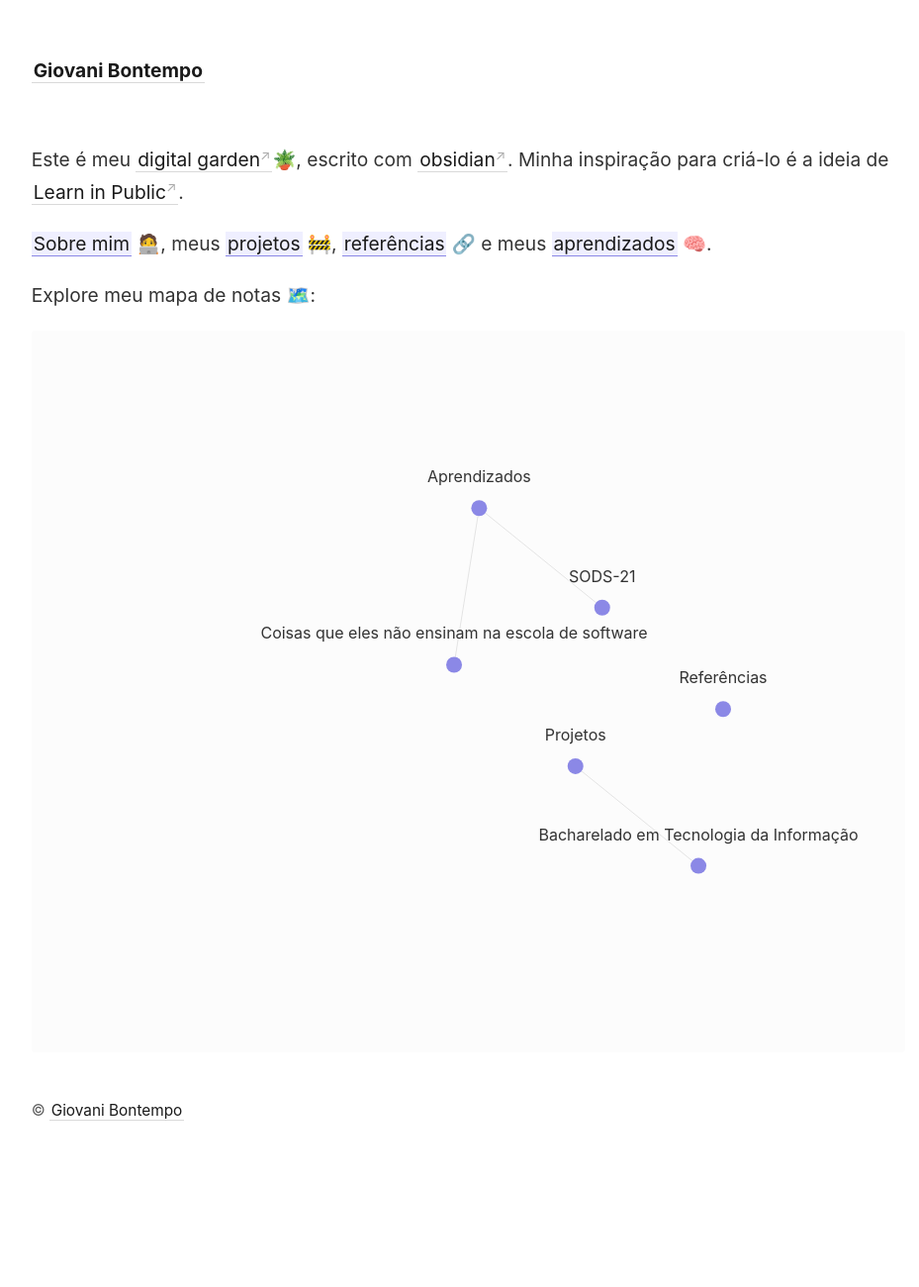
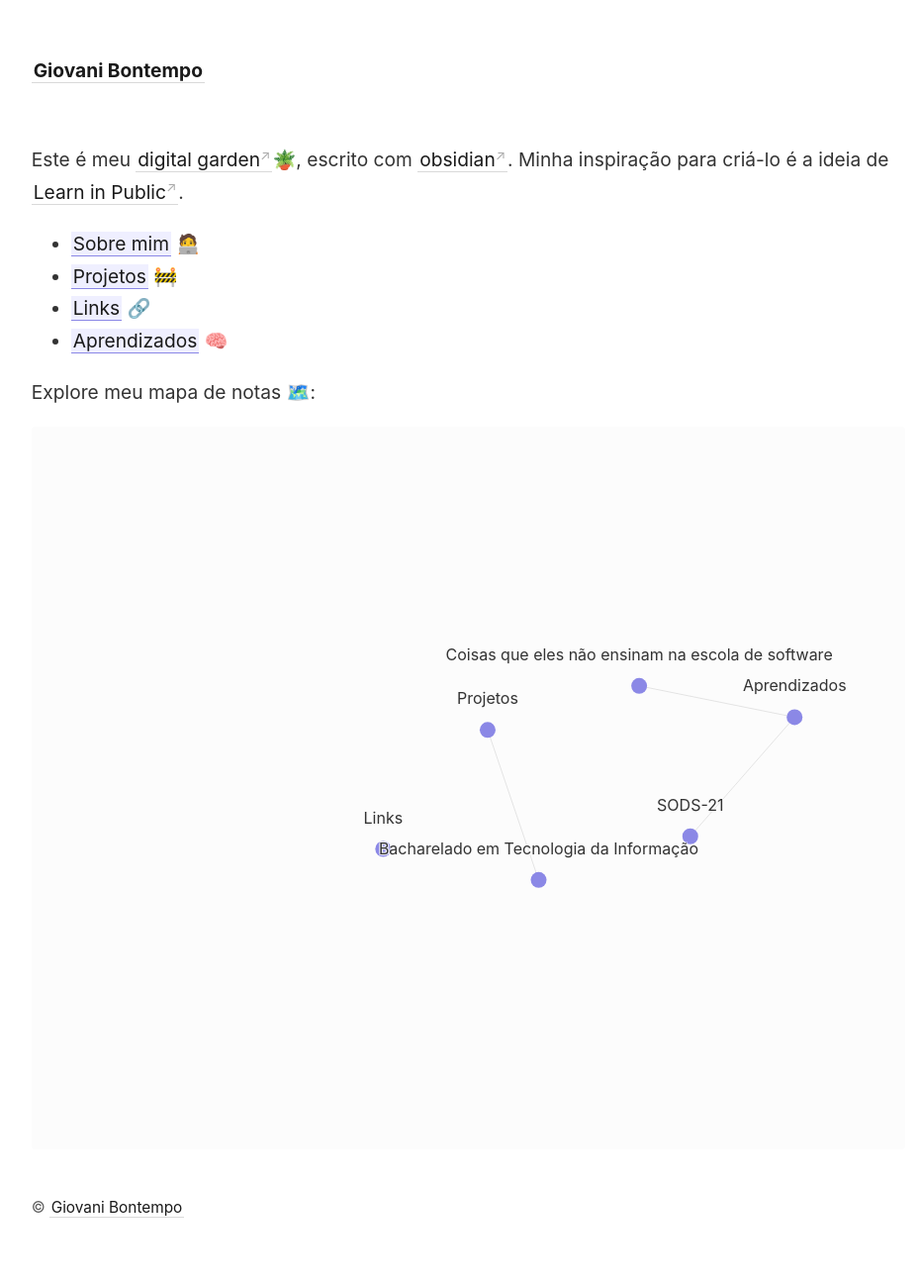
Before and after one commit to gio-bon/MyDigitalGarden, a Jekyll site: the page built from _pages/index.md, in a window 1280 px wide. Shown: the whole page at 99% size, without its empty margins (45-974 px from the left). Built offline with Jekyll 4.4.1, drawn with Linux system fonts in a browser that asks for light colours; before the commit the page ends 1202 px from its top, so only the background shows below that.

Commit message:
index mudança

```diff
--- a/_notes/referências.md
+++ b/_notes/Links.md
@@ -1,5 +1,5 @@
 ---
-title: Referências
+title: Links
 ---
 
 - [Roadmap para se tornar um desenvolvedor web! Atualização 2021!](https://github.com/hideraldus13/roadmap-do-desenvolvedor-web) e o [original](https://roadmap.sh/)
--- a/_pages/index.md
+++ b/_pages/index.md
@@ -7,7 +7,10 @@ permalink: /
 
 Este é meu [digital garden](https://youtu.be/i8EwNnO9Uks)🪴, escrito com [obsidian](https://obsidian.md). Minha inspiração para criá-lo é a ideia de [Learn in Public](https://segredo.dev/aprenda-em-publico/). <br>
 
-<a class="internal-link" href="/about">Sobre mim</a> 🧑‍💻, meus [[Projetos|projetos]] 🚧, [[referências]] 🔗 e meus [[aprendizados]] 🧠. <br>
+- <a class="internal-link" href="/about">Sobre mim</a> 🧑‍💻
+- [[Projetos]] 🚧
+- [[Links]] 🔗
+- [[Aprendizados]] 🧠 <br>
 
 Explore meu mapa de notas 🗺️: <br>
 
```
Also changed, not shown: _notes/aprendizados.md (+1 -1 lines).
